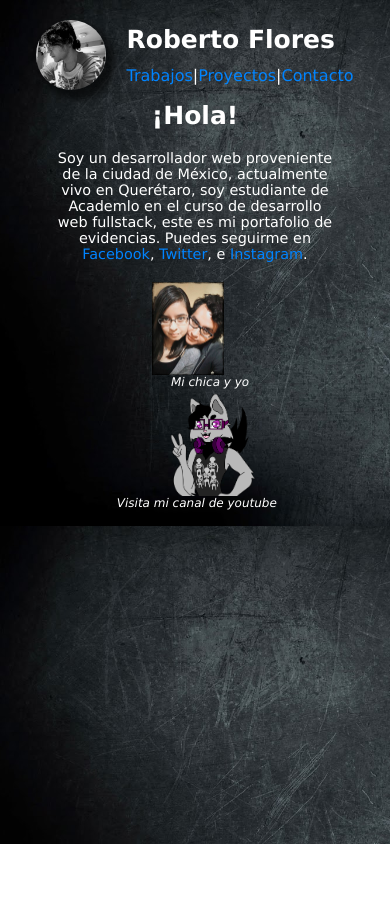
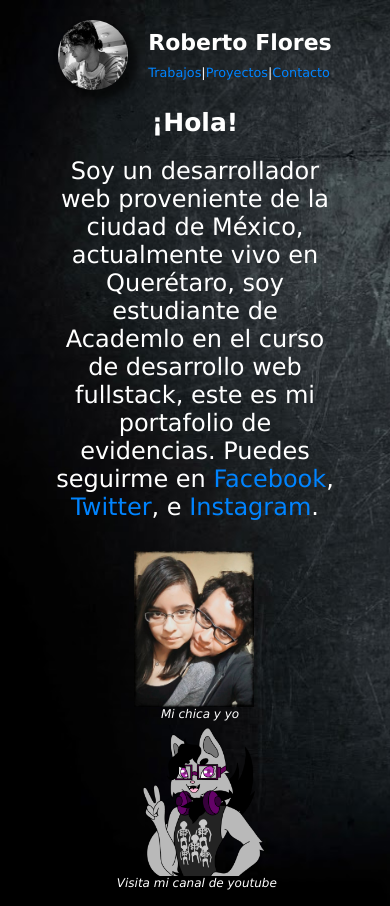
Before and after one commit to RobertoFlores132/Entregable1, a plain HTML site: page index.html in a window 390 px wide. Before the commit the page ends 844 px from the top, so only its background shows below. Drawn offline with Linux system fonts and the light colour scheme; a script that the page names is missing.

Commit message:
Se arregla responsividad

```diff
--- a/styles.css
+++ b/styles.css
@@ -267,7 +267,7 @@ height: 40px;
     h1#Titulo{
 
         color: white;
-        font-size: 25px;
+        font-size: 22px;
         margin-left: 20px;
         margin-bottom: 2%;
         display: flex;
@@ -276,7 +276,7 @@ height: 40px;
 
     nav#info{
         display: flex;
-        font-size: 100%;
+        font-size: 80%;
         white-space: nowrap;
         margin-left: 20px;
         margin-top: 5%;
@@ -290,13 +290,13 @@ height: 40px;
 
         color: white;
         font-size: 25px;
-        margin-top: 3%;
+        margin-top: 5%;
         }
 
     .descripcion{
 
         color: white;
-        font-size: 90%;
+        font-size: 150%;
         text-align: center;
         margin-top: 20px;
         margin-left: 10%;
@@ -309,18 +309,20 @@ height: 40px;
 
     .pareja{
         display: flex;
-        margin-right: 150px;
-        margin-top: 20px;
+        margin-right: 120px;
+        width: 120px;
+        margin-top: 30px;
        }
 
     #juntos{
         display: flex;
-        margin-left: 155px;
+        margin-left: 145px;
         font-size: 12px;
     }
 
     .cat{
-       margin-left: 150px;
+       margin-left: 120px;
+       width: 130px;
     }
 
     #banner{
```
